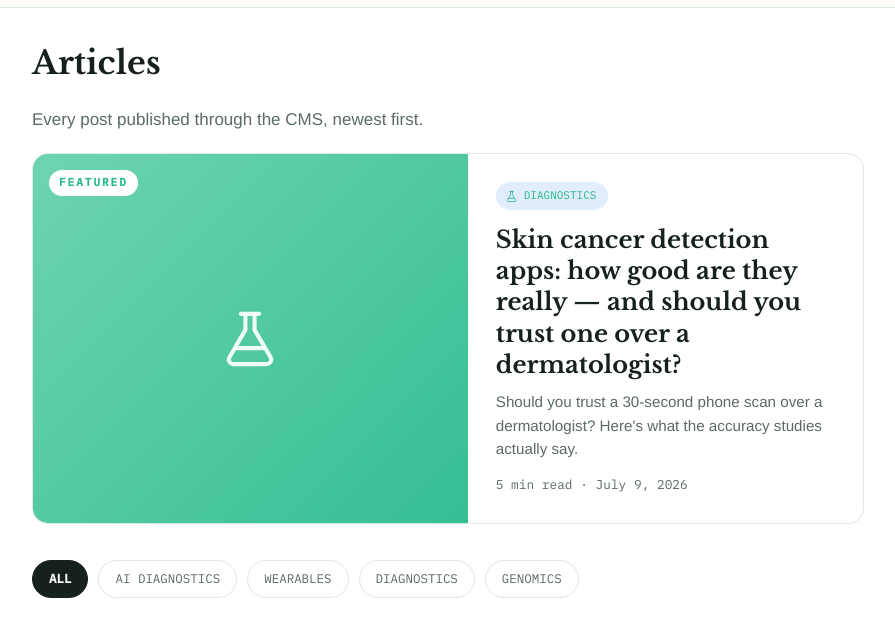
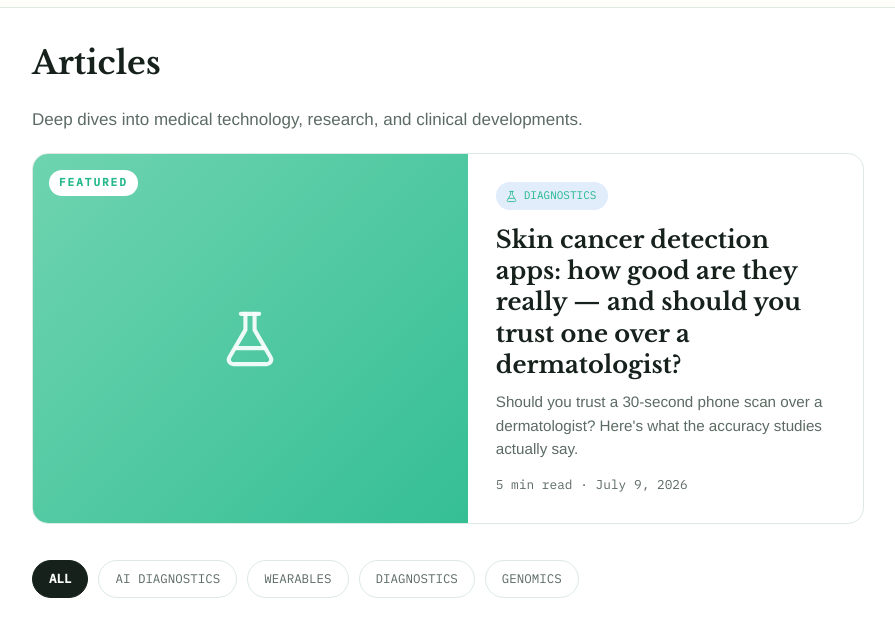
Before and after one commit to LeviMedico/Medicine4life-, a website: page blog.html in a window 1280 px wide. Shown: the part 130-773 px from the top of the page, without its empty margins (192-1087 px from the left). Drawn offline with nearby package versions, Linux system fonts and the light colour scheme.

Commit message:
Update article description in blog.html

```diff
--- a/blog.html
+++ b/blog.html
@@ -43,7 +43,7 @@
 
 <main class="wrap">
   <h1 style="font-family:var(--font-display); font-size:2rem; margin: 30px 0 8px;">Articles</h1>
-  <p style="color:var(--ink-soft); margin-bottom: 20px;">Every post published through the CMS, newest first.</p>
+  <p style="color:var(--ink-soft); margin-bottom: 20px;">Deep dives into medical technology, research, and clinical developments.</p>
 
   <div id="featured-slot"></div>
 
```
